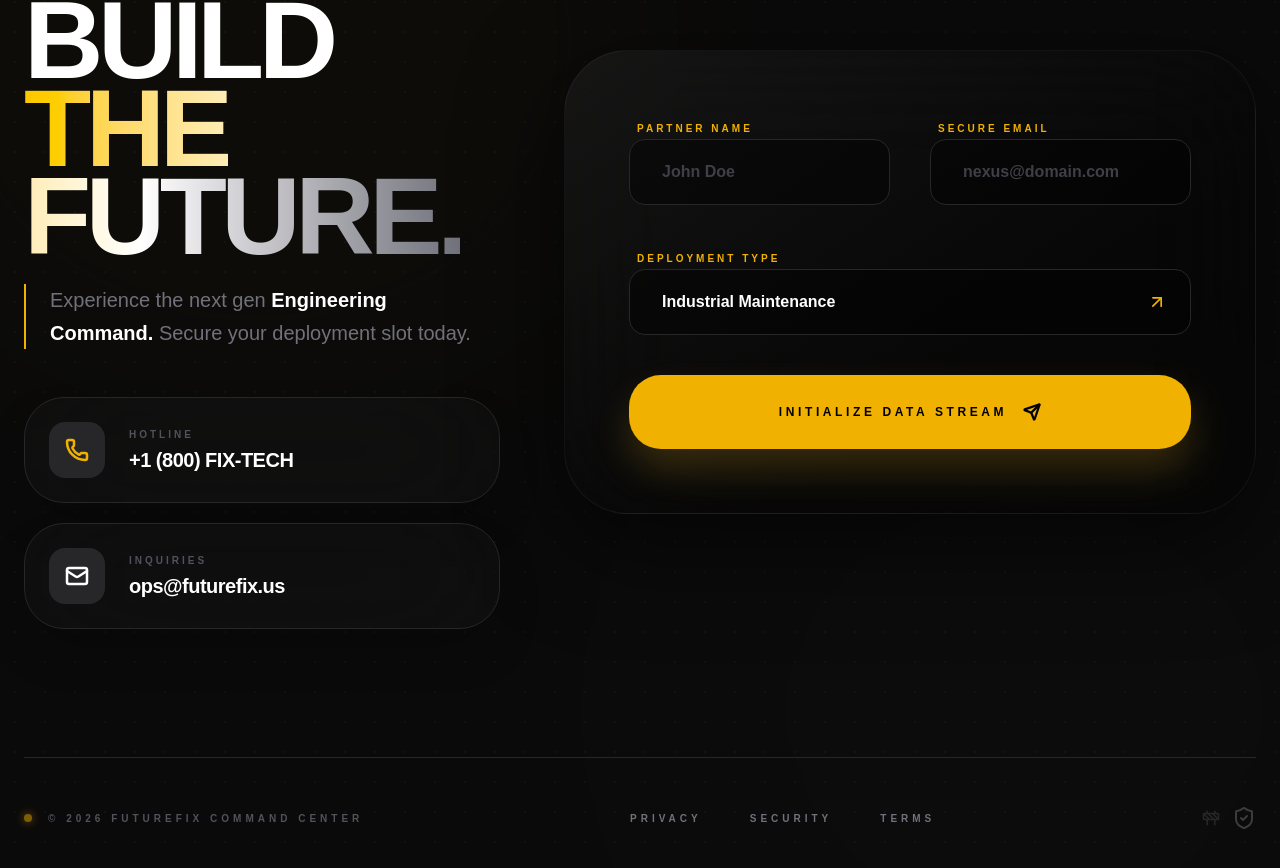
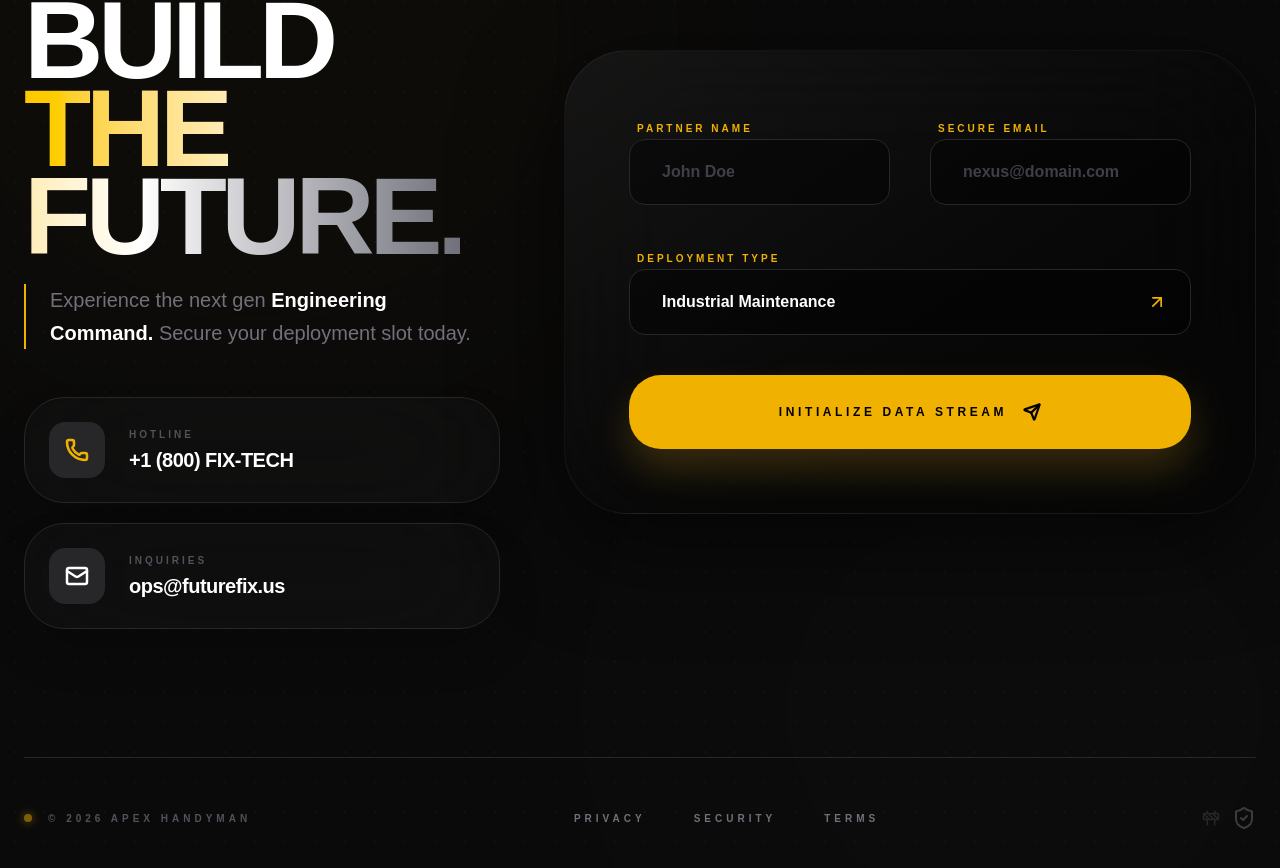
Before and after one commit to maazhashmi996-pixel/Handyman-Website, a Next.js app: page / in a window 1280 px wide. Shown: the part 5658-6526 px from the top of the page. Built offline with nearby package versions, Linux system fonts and the light colour scheme.

Commit message:
Updated Biography

```diff
--- a/components/FinalSection.tsx
+++ b/components/FinalSection.tsx
@@ -167,7 +167,7 @@ export default function FinalSectionCommand() {
                 >
                     <div className="flex items-center gap-4">
                         <div className="w-2 h-2 rounded-full bg-yellow-500 animate-pulse shadow-[0_0_10px_#f59e0b]" />
-                        <p>© 2026 FUTUREFIX COMMAND CENTER</p>
+                        <p>© 2026 APEX HANDYMAN</p>
                     </div>
                     <div className="flex gap-12 text-zinc-500">
                         {['Privacy', 'Security', 'Terms'].map(link => (
```
